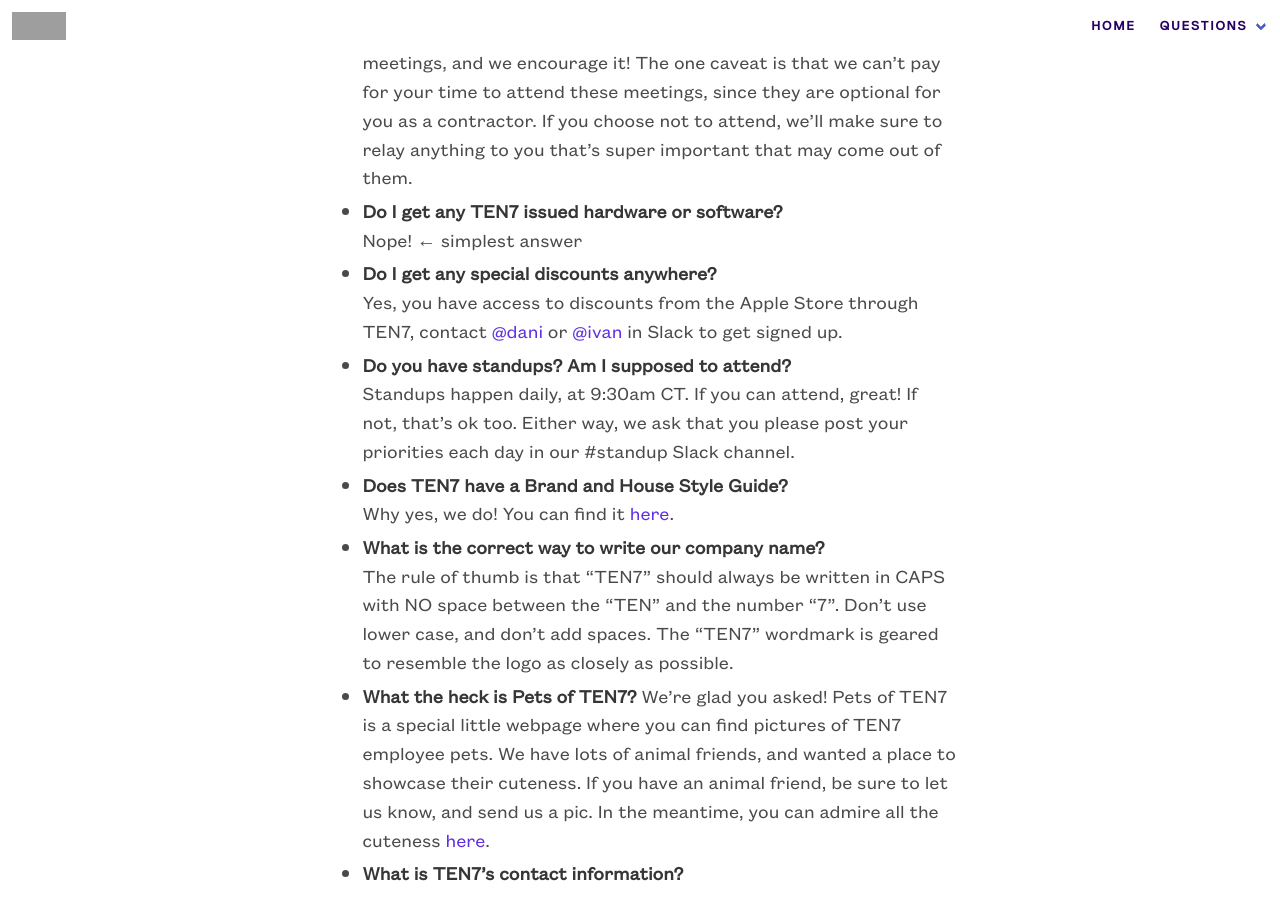
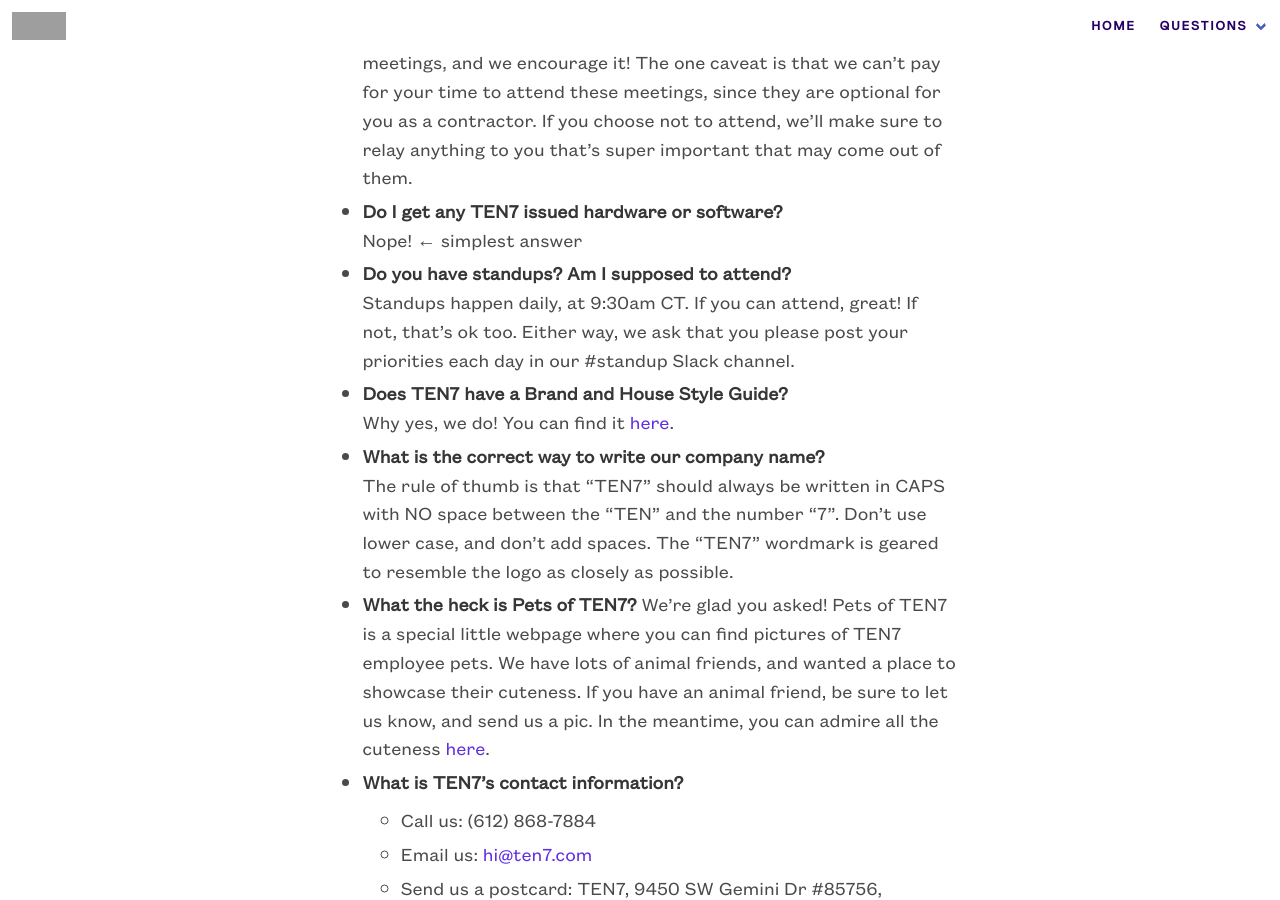
Before and after one commit to ten7/contractor.ten7.com, a Jekyll site: the page built from admin.md, in a window 1280 px wide and 900 px high, scrolled down 373 px. Built offline with Jekyll 4.4.1, drawn with Linux system fonts in a browser that asks for light colours; some web fonts are replaced; grey boxes are pictures that could not be loaded.

Commit message:
removed apple discount

```diff
--- a/admin.md
+++ b/admin.md
@@ -11,8 +11,6 @@ As a contractor, you won’t get any paid time off. If you need to take time off
 Once per quarter, we hold an all company meeting — sometimes virtual, sometimes in person. You're always welcome to join those meetings, and we encourage it! The one caveat is that we can't pay for your time to attend these meetings, since they are optional for you as a contractor. If you choose not to attend, we'll make sure to relay anything to you that's super important that may come out of them.
 - **Do I get any TEN7 issued hardware or software?**
 Nope! ← simplest answer
-- **Do I get any special discounts anywhere?**
-Yes, you have access to discounts from the Apple Store through TEN7, contact [@dani](https://ten7.slack.com/team/UKEQ8DH9T) or [@ivan](https://ten7.slack.com/team/U02FLV1A0) in Slack to get signed up.
 - **Do you have standups? Am I supposed to attend?**
 Standups happen daily, at 9:30am CT. If you can attend, great! If not, that’s ok too. Either way, we ask that you please post your priorities each day in our #standup Slack channel.
 - **Does TEN7 have a Brand and House Style Guide?**
```
